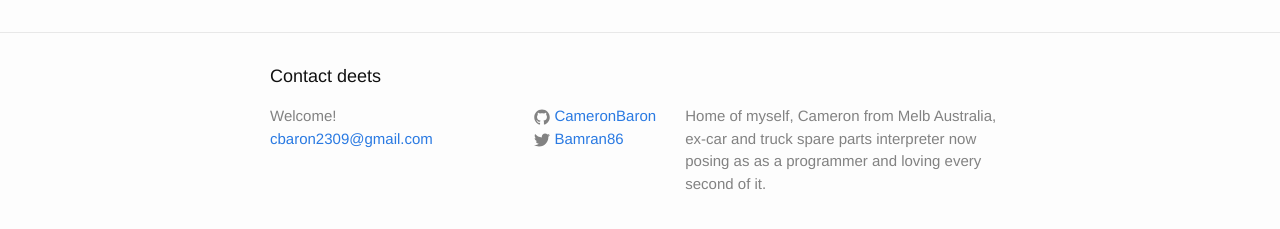
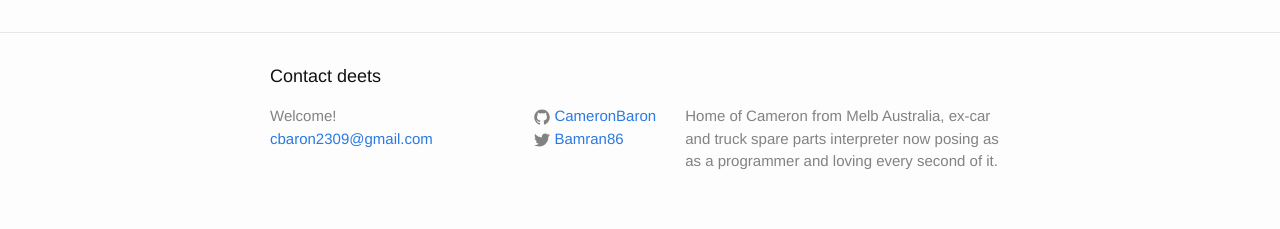
Before and after one commit to CameronBaron/CameronBaron.github.io, a Jekyll site: the page built from about.md, in a window 1280 px wide. Shown: the part 318-547 px from the top of the page. Built offline with Jekyll 4.4.1, drawn with Linux system fonts in a browser that asks for light colours.

Commit message:
Update _config.yml

```diff
--- a/_config.yml
+++ b/_config.yml
@@ -9,7 +9,7 @@
 title: Welcome!
 email: cbaron2309@gmail.com
 description: > # this means to ignore newlines until "baseurl:"
-  Home of myself, Cameron from Melb Australia, ex-car and truck spare parts interpreter now posing as
+  Home of Cameron from Melb Australia, ex-car and truck spare parts interpreter now posing as
   as a programmer and loving every second of it.
 baseurl: "" # the subpath of your site, e.g. /blog
 url: "http://yourdomain.com" # the base hostname & protocol for your site
```
